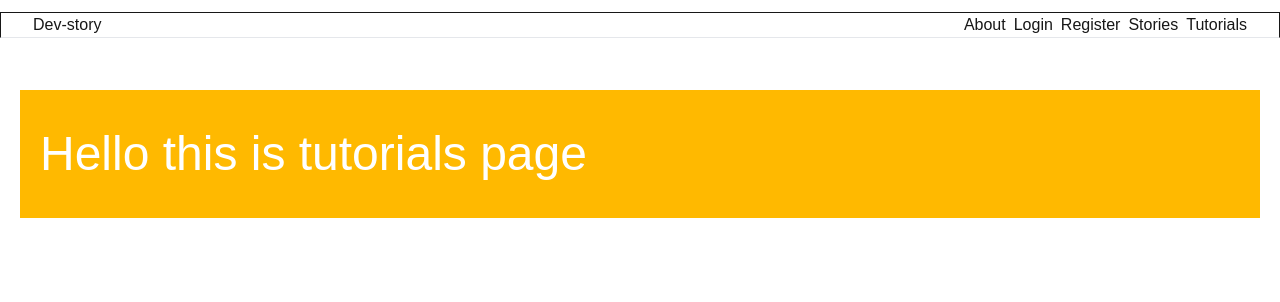
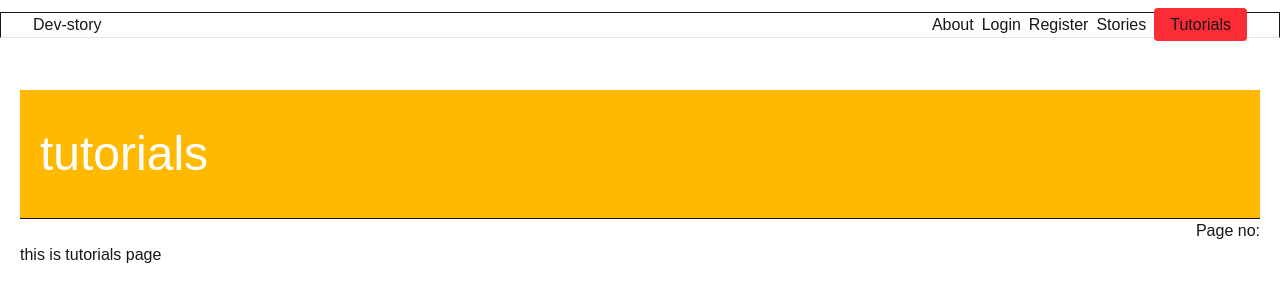
Before and after one commit to mehadhossen123/Dev-story-next.js, a Next.js app: page /tutorials in a window 1280 px wide. Shown: the top 302 px of the page. Built offline with nearby package versions, Linux system fonts and the light colour scheme.

Commit message:
make not-found and loading page

```diff
--- a/app/Component/Header.jsx
+++ b/app/Component/Header.jsx
@@ -1,17 +1,18 @@
 import Link from 'next/link';
 import React from 'react';
+import NavLink from './NavLink';
 
 const Header = () => {
     return (
       <div>
         <header className="px-8 my-3 border border-b-gray-200 flex flex-wrap justify-between">
           <Link href={"/"}>Dev-story</Link>
-          <nav className='space-x-2'>
-            <Link href="/about">About</Link>
-            <Link href="/login">Login</Link>
-            <Link href="/register">Register</Link>
-            <Link href="/stories">Stories</Link>
-            <Link href="/tutorials">Tutorials</Link>
+          <nav className='space-x-2 flex'>
+            <NavLink href="/about">About</NavLink>
+            <NavLink href="/login">Login</NavLink>
+            <NavLink href="/register">Register</NavLink>
+            <NavLink href="/stories">Stories</NavLink>
+            <NavLink href="/tutorials">Tutorials</NavLink>
 
           </nav>
         </header>
--- /dev/null
+++ b/app/Component/NavLink.jsx
@@ -0,0 +1,18 @@
+
+"use client"
+import Link from 'next/link';
+import { usePathname } from 'next/navigation';
+import React from 'react';
+
+const NavLink = ({href,children}) => {
+    const pathName=usePathname()
+    console.log(pathName)
+    return (
+        <div>
+            <Link className={`${pathName.startsWith(href) && 'bg-red-500 py-2 px-4 rounded-sm'}`} href={href}>{children}</Link>
+
+        </div>
+    );
+};
+
+export default NavLink;
--- /dev/null
+++ b/app/loading.jsx
@@ -0,0 +1,17 @@
+import React from 'react';
+
+const loading = () => {
+    return (
+      <div>
+        <div className="min-h-screen text-center flex items-center justify-center ">
+          <div className=" text-8xl">
+         <span>L</span> <p className='animate-spin'>😁</p>
+         <h1>DDING</h1>
+
+          </div>
+        </div>
+      </div>
+    );
+};
+
+export default loading;
--- /dev/null
+++ b/app/not-found.jsx
@@ -0,0 +1,18 @@
+import Link from 'next/link';
+import React from 'react';
+
+const NotFound404 = () => {
+    return (
+      <div className="min-h-screen text-center flex items-center justify-center ">
+        <div className=''>
+          <p className="text-red-500">Your page not found </p>
+          <Link className="underline " href={"/"}>
+            {" "}
+            go to home
+          </Link>
+        </div>
+      </div>
+    );
+};
+
+export default NotFound404;
--- /dev/null
+++ b/app/tutorials/[[...slug]]/page.jsx
@@ -0,0 +1,24 @@
+import Title from "@/app/Component/Title";
+import React from "react";
+
+const TutorialsPage = async ({ params }) => {
+    const{slug}=await params;
+  const [technology, topic, ,  page_no, subject] = await slug || []
+
+
+
+
+  return (
+    <div>
+      <Title>{technology} tutorials</Title>
+      <h2>{topic}</h2> <hr />
+      <div className="flex justify-between ">
+        <h2>{subject}</h2>
+        <p>Page no: {page_no}</p>
+      </div>
+      <h1>this is tutorials page</h1>
+    </div>
+  );
+};
+
+export default TutorialsPage;
--- a/app/tutorials/[technology]/[topic]/pages/[page_no]/[subject]/page.jsx
+++ /dev/null
@@ -1,14 +0,0 @@
-import React from 'react';
-
-const TutorialsPage = async({params}) => {
-    const result=await params;
-    console.log(result)
-    return (
-        <div>
-            <h1>This is tutorialPage </h1>
-
-        </div>
-    );
-};
-
-export default TutorialsPage;
--- a/app/tutorials/page.jsx
+++ /dev/null
@@ -1,13 +0,0 @@
-import React from 'react';
-import Title from '../Component/Title';
-
-const tutorials = () => {
-    return (
-        <div>
-            <Title> Hello this is tutorials page </Title>
-
-        </div>
-    );
-};
-
-export default tutorials;
```
